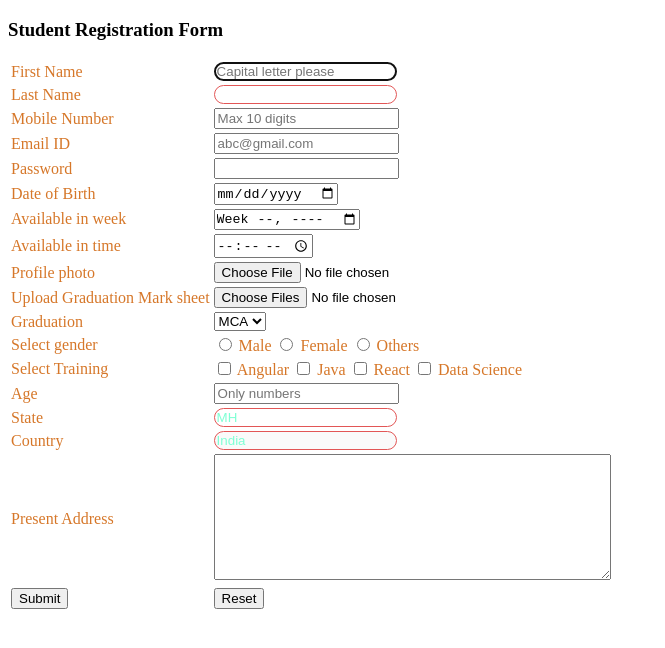
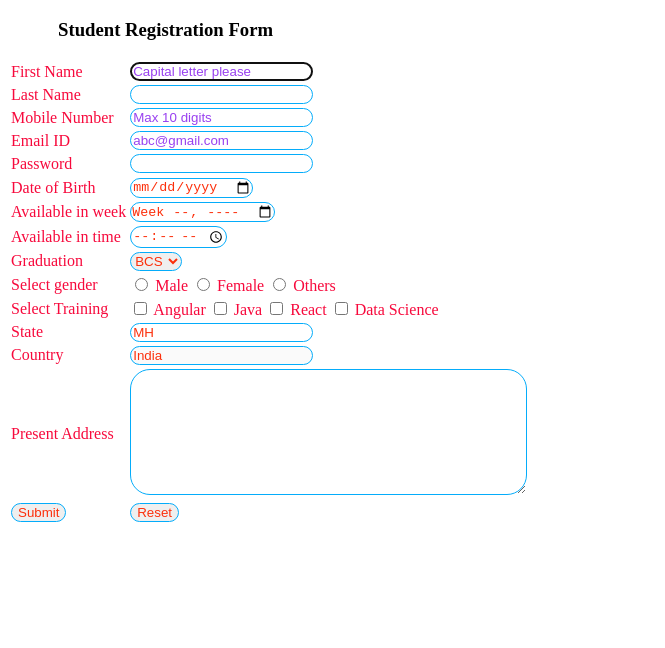
Before and after one commit to aratikumbhar/MyProfile, a plain HTML site: page studentRegistration.html in a window 1280 px wide. Shown: the whole page, without its empty margins (0-665 px from the left). Drawn offline with Linux system fonts and the light colour scheme.

Commit message:
modified studentRegistraation file
modified studentRegistraation file

```diff
--- a/studentRegistration.html
+++ b/studentRegistration.html
@@ -1,21 +1,33 @@
 <!DOCTYPE html>
 <html>
   <head>
-    <title>Registration Form</title>
+    <title> Student Registration Form</title>
     <style>
       label{
-        color: rgb(214, 119, 41);
+        color: rgb(247, 9, 60);
       }
-      input[type="text"]{
-        color: aquamarine;
-        border: 1px solid rgb(226, 86, 86);
+      input[type="text"],input[type="number"],input[type="email"],input[type="password"],input[type="date"],
+      input[type="week"],input[type="time"],input[type="file"]{
+        color: rgb(252, 47, 11);
+        border: 1px solid rgb(4, 172, 250);
         border-radius: 20px;
+      }
+      ::placeholder{
+        color: rgb(153, 65, 240);
+        opacity: 1;
+      }
+      .bcs{
+        color: rgb(252, 47, 11);
+        border: 1px solid rgb(4, 172, 250);
+        border-radius: 20px;
+      }
+      #student{
+        margin-left: 50px;
       }
     </style>
   </head>
-
   <body>
-    <h3>Student Registration Form</h3>
+    <h3 id="student">Student Registration Form</h3>
     <form>
       <table>
         <tbody>
@@ -54,20 +66,20 @@
             <td> <label> Available in time </label> </td>
             <td> <input type="time"> </td>
           </tr>
-          <tr>
+          <!-- <tr>
             <td> <label> Profile photo </label> </td>
-            <td> <input type="file" > </td>
+            <td> <input type="file"> </td>
           </tr>
           <tr>
             <td> <label> Upload Graduation Mark sheet </label> </td>
             <td> <input type="file" multiple> </td>
-          </tr>
+          </tr> -->
           <tr>
             <td> <label> Graduation </label> </td>
             <td>
-              <select>
-                <option>  MCA</option>
-                <option> BCS </option>
+              <select class="bcs">
+                <option>  BCS</option>
+                <option> MCA </option>
                 <option> BCA </option>
                 <option> Bsc </option>
               </select>
@@ -91,11 +103,10 @@
             </td>
 
           </tr>
-
-          <tr>
+          <!-- <tr>
             <td><label> Age </label></td>
             <td><input type="number" placeholder="Only numbers" required /></td>
-          </tr>
+          </tr> -->
           <tr>
             <td><label> State </label></td>
             <td><input type="text" value="MH" readonly /></td>
@@ -106,11 +117,11 @@
           </tr>
           <tr>
             <td> <label> Present Address </label> </td>
-            <td> <textarea rows="8" cols="47"> </textarea> </td>
+            <td> <textarea rows="8" cols="47" class="bcs"> </textarea> </td>
           </tr>
           <tr>
-            <td> <input type="submit"> </td>
-            <td> <input type="reset"> </td>
+            <td> <input type="submit" class="bcs"> </td>
+            <td> <input type="reset" class="bcs"> </td>
           </tr>
         </tbody>
       </table>
```
